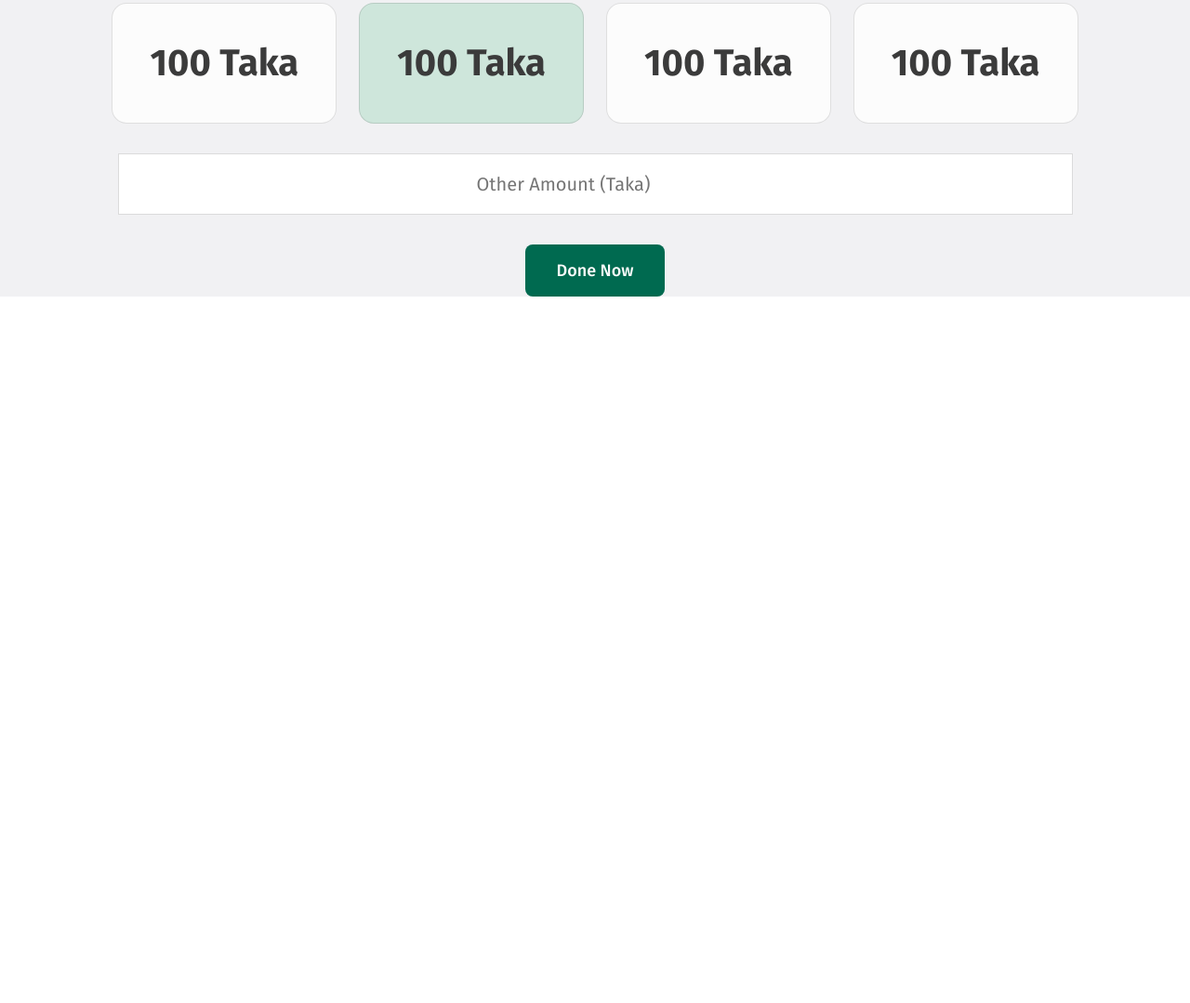
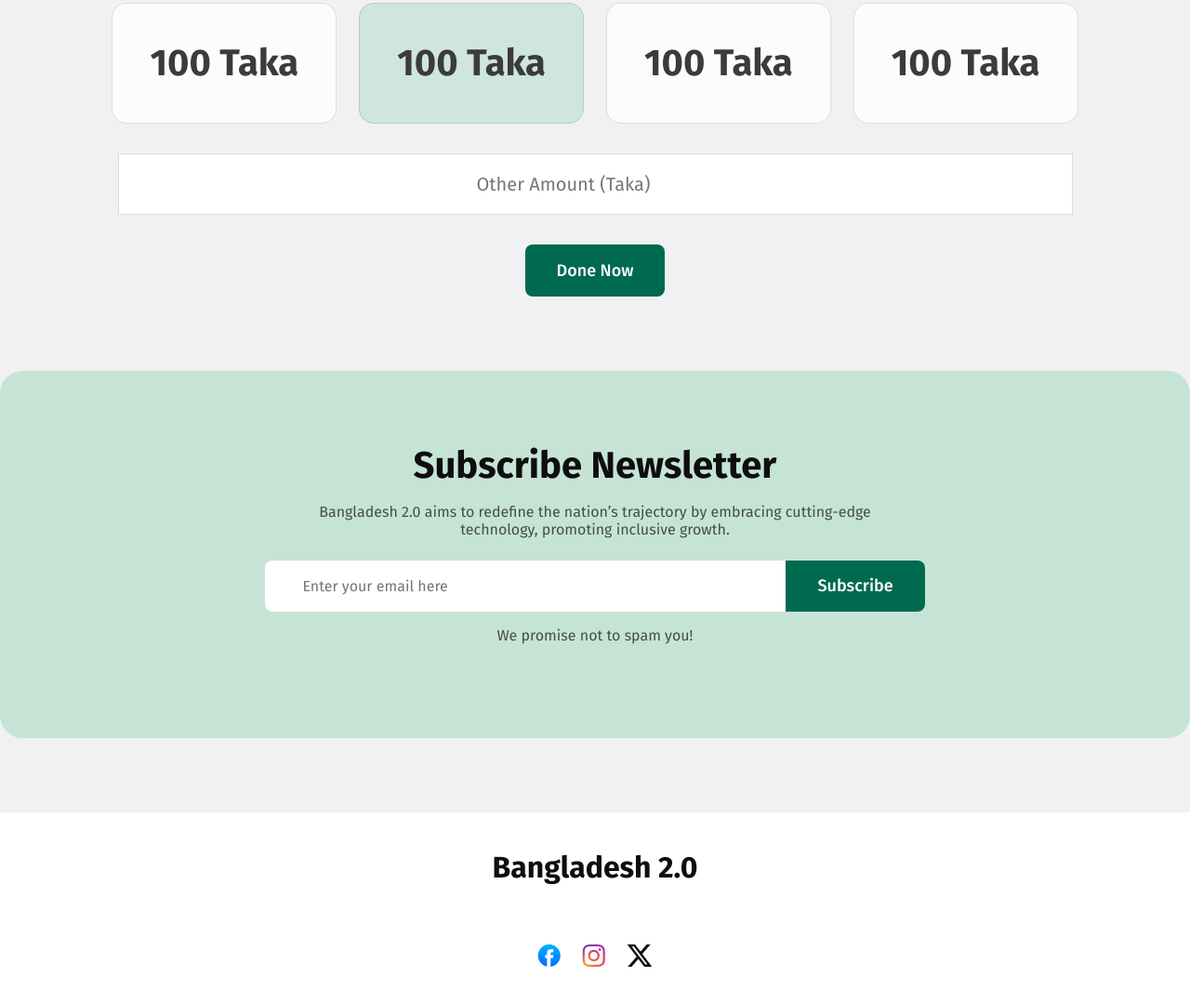
Before and after one commit to alamin-87/assignmentB11A1, a plain HTML site: page index.html in a window 1280 px wide. Shown: the part 4087-5166 px from the top of the page at 93% size. Before the commit the page ends 4406 px from the top, so only its background shows below. Drawn offline with Linux system fonts and the light colour scheme.

Commit message:
five commit

```diff
--- a/index.html
+++ b/index.html
@@ -209,6 +209,32 @@
             </div>
         </div>
     </body>
-    <footer></footer>
+    <footer class="footer">
+        <div class="footer_row1">
+            <div class="container">
+                <div class="form">
+                    <h3>Subscribe Newsletter</h3>
+                    <p>Bangladesh 2.0 aims to redefine the nation’s trajectory by embracing cutting-edge technology, promoting inclusive growth.</p>
+                    <div class="input_data">
+                        <input type="text" placeholder="Enter your email here">
+                        <button>Subscribe</button>
+                    </div>
+                    <p>We promise not to spam you!</p>
+                </div>
+            </div>
+        </div>
+        <div class="footer_row2">
+            <div class="container">
+                <div class="row2_logo">
+                   <a href="#"> <p>Bangladesh 2.0</p></a>
+                </div>
+                <div class="row2_icon">
+                    <a href="#"><img src="images/facebook.png" alt="facebook"></a>
+                    <a href="#"><img src="images/instagram.png" alt="instagram"></a>
+                    <a href="#"><img src="images/x.png" alt="x"></a>
+                </div>
+            </div>
+        </div>
+    </footer>
 </body>
 </html>
--- a/style/style.css
+++ b/style/style.css
@@ -507,3 +507,87 @@ a{
     background-color: red;
     transition: all linear .4s;
 }
+
+/* ===================footer================ */
+.footer_row1{
+    background-color: #F1F1F3;
+    padding-top: 80px;
+    padding-bottom: 80px;
+}
+.footer_row1 .form{
+    width: 1280px;
+    height: 395px;
+    background-color: #C6E4D6;
+    border-radius: 24px;
+    display: flex;
+    flex-direction: column;
+    justify-content: center;
+    align-items: center;
+}
+.footer_row1 .form h3{
+    font-family: "Fira Sans", serif;
+    font-size: 40px;
+    font-weight: 700;
+    color: #0E0E0E;
+}
+.footer_row1 .form p{
+    width: 622px;
+    font-family: "Fira Sans", serif;
+    font-size: 16px;
+    font-weight: 400;
+    color: #0E0E0E;
+    opacity: 70%;
+    text-align: center;
+    margin-top: 16px;
+    margin-bottom: 24px;
+}
+.footer_row1 .input_data{
+    display: flex;
+}
+.footer_row1 .input_data input{
+    width: 520px;
+    height: 55px;
+    background-color: white;
+    outline: none;
+    border-top-left-radius: 8px;
+    border-bottom-left-radius: 8px;
+    border: none;
+    font-family: "Fira Sans", serif;
+    font-size: 16px;
+    font-weight: 400;
+    color: #0E0E0E;
+    padding-left: 40px;
+}
+.footer_row1 .input_data button{
+    background-color: #006A50;
+    outline: none;
+    border-top-right-radius: 8px;
+    border-bottom-right-radius: 8px;
+    border: none;
+    font-family: "Fira Sans", serif;
+    font-size: 18px;
+    font-weight: 500;
+    color: white;
+    padding-left: 34px;
+    padding-right: 34px;
+}
+.footer_row2{
+    padding-top: 40px;
+}
+.row2_logo{
+    display: flex;
+    justify-content: center;
+}
+.row2_logo p{
+    font-family: "Fira Sans", serif;
+    font-size: 32px;
+    font-weight: 700;
+    color: #0E0E0E;
+}
+.footer_row2 .row2_icon{
+    display: flex;
+    justify-content: center;
+    gap: 23px;
+    margin-top: 64px;
+    margin-bottom: 50px;
+}
```
